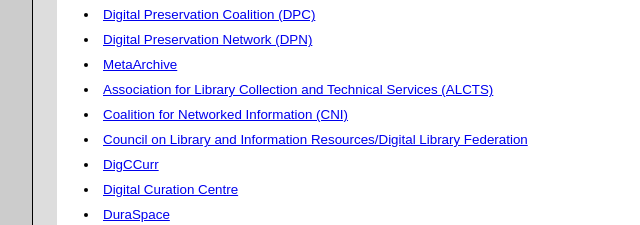
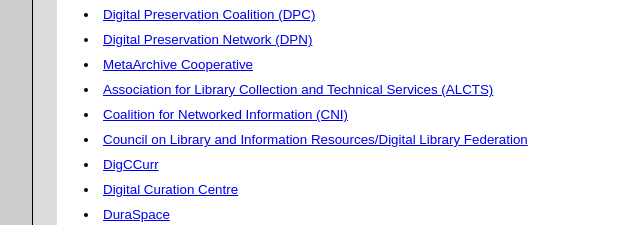
Before and after one commit to duraspace/pasig, a plain HTML site: page groups.html in a window 1280 px wide. Shown: the part 217-442 px from the top of the page, 117-757 px from the left. Drawn offline with Linux system fonts and the light colour scheme.

Commit message:
MetaArchive change
MetaArchive Cooperative name change

```diff
--- a/groups.html
+++ b/groups.html
@@ -55,7 +55,7 @@
 <li><a href="http://www.lockss.org/" target="_blank">LOCKSS<br></a></li>
 <li><a href="https://www.dpconline.org/" target="_blank">Digital Preservation Coalition (DPC)<br></a></li>
 <li><a href="https://www.dpn.org/" target="_blank">Digital Preservation Network (DPN)<br></a></li>
-<li><a href="https://metaarchive.org/" target="_blank">MetaArchive<br></a></li>
+<li><a href="https://metaarchive.org/" target="_blank">MetaArchive Cooperative<br></a></li>
 <li><a href="http://www.ala.org/alcts/" target="_blank">Association for Library Collection and Technical Services (ALCTS)<br></a></li>
 <li><a href="http://www.cni.org/" target="_blank">Coalition for Networked Information (CNI)<br></a></li>
 <li><a href="http://www.clir.org/dlf.html" target="_blank">Council on Library and Information Resources/Digital Library Federation<br></a></li>
```
